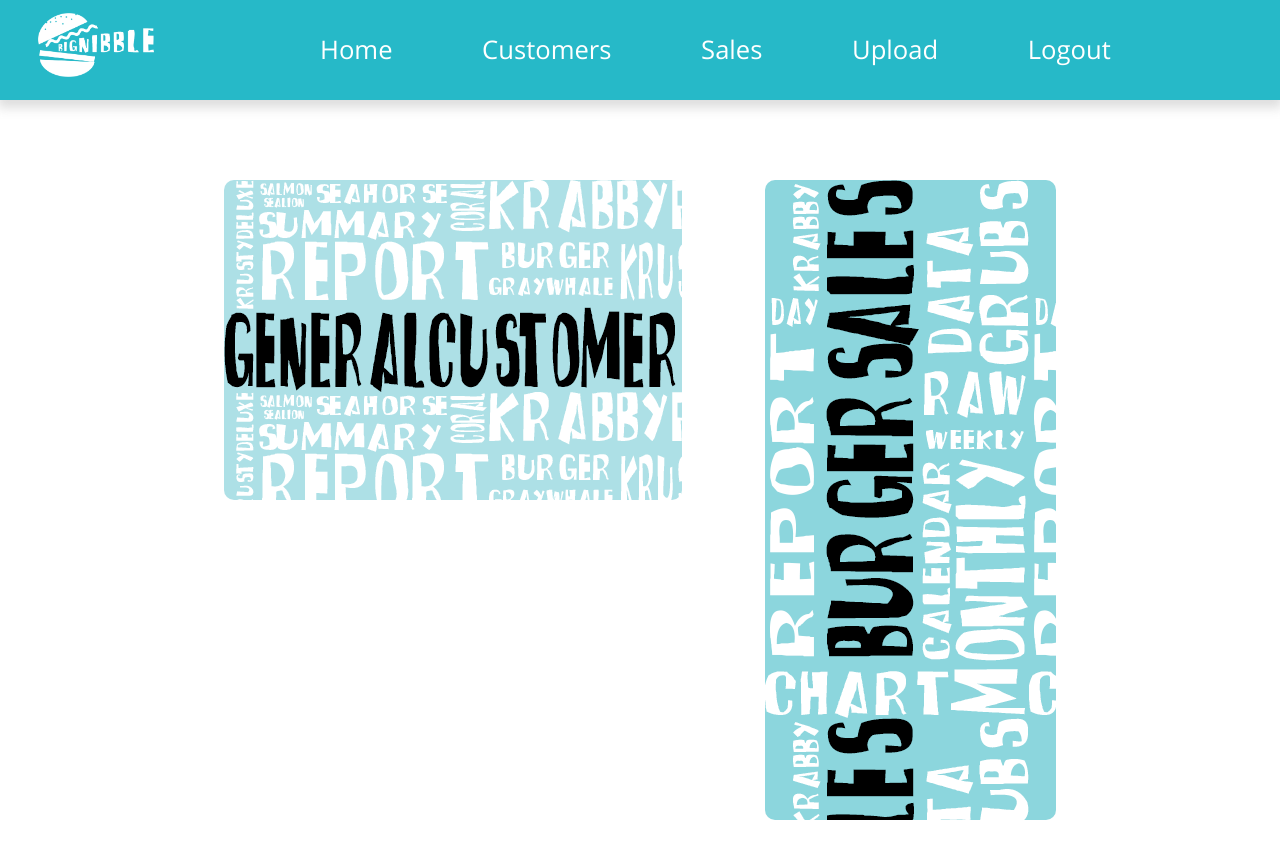
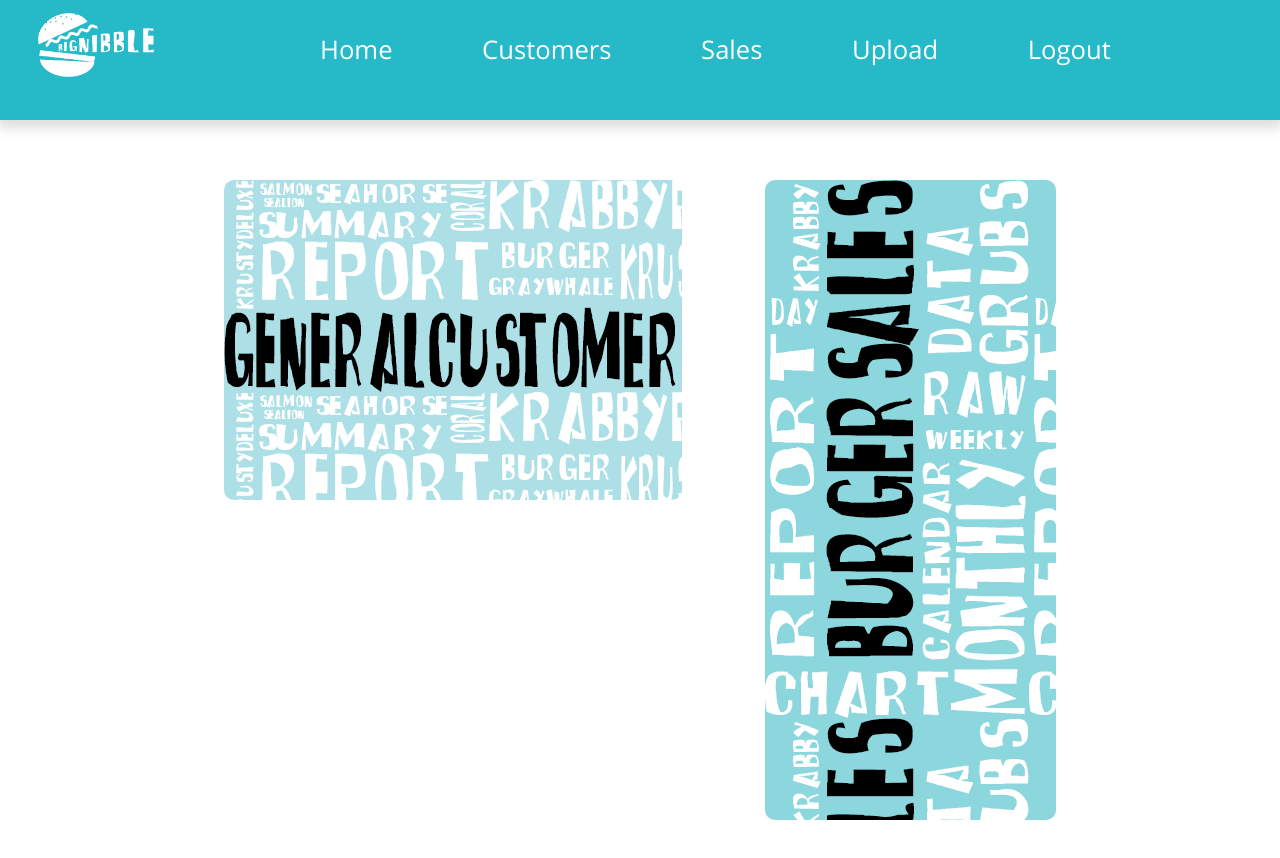
Before and after one commit to shyreneching/WEBAPDE, a website: page Home.html in a window 1280 px wide. Shown: the top 858 px of the page. Drawn offline with Linux system fonts and the light colour scheme.

Commit message:
something

```diff
--- a/design.css
+++ b/design.css
@@ -364,7 +364,7 @@ body {
 
 .navbar {
   width: 100%;
-  height: 100px;
+  height: 15%;
   background-color: #26B9C8;
   margin: 0px;
   padding: 0px;
--- a/mp1.css
+++ b/mp1.css
@@ -60,7 +60,7 @@ li {
 
 .navbar {
     width: 100%;
-    height: 100px;
+    height: 15%;
     background-color: #26B9C8;
     margin: 0px;
     padding: 0px;
```
